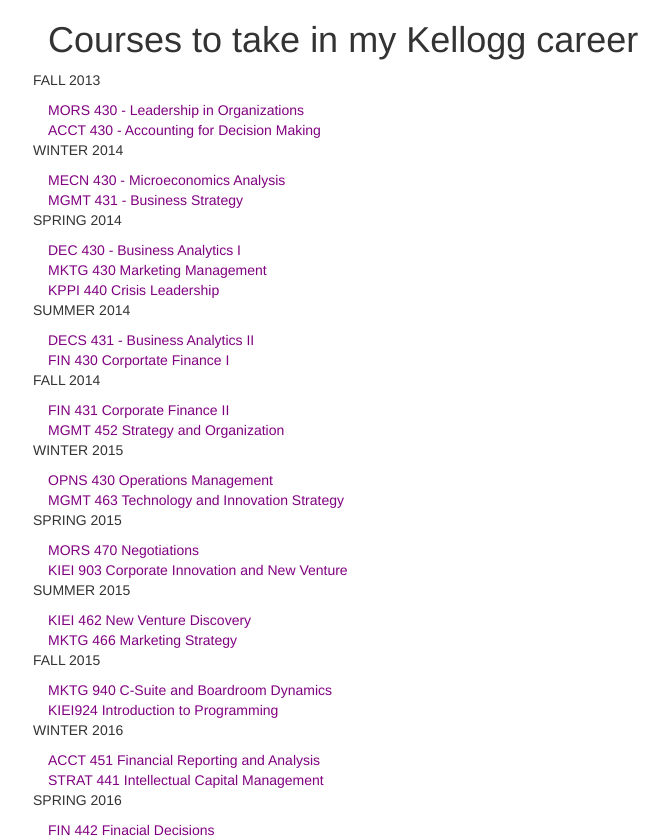
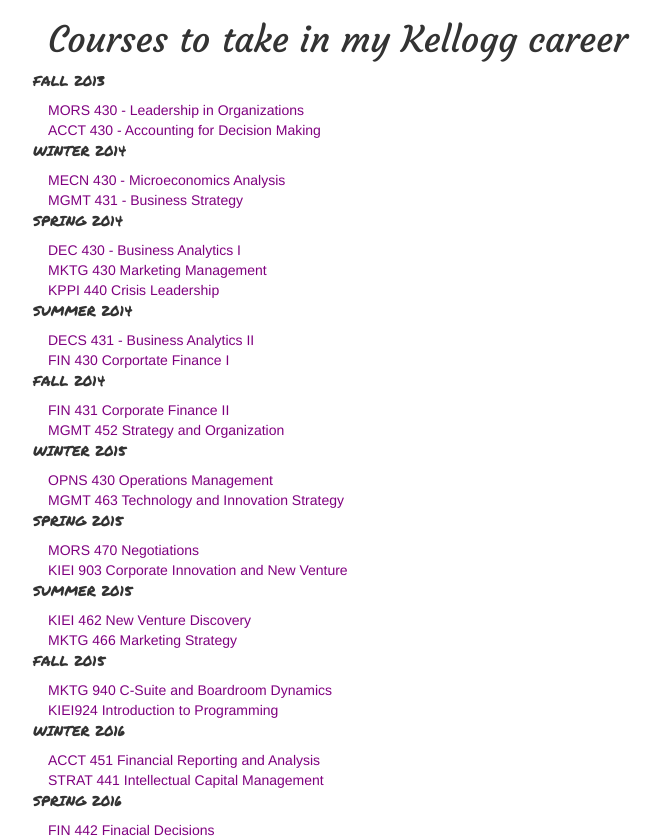
Before and after one commit to nmpatel4/nmpatel4.github.io, a plain HTML site: page KelloggCoursesToTake.html in a window 1280 px wide. Shown: the whole page, without its empty margins (22-691 px from the left). Drawn offline with nearby package versions, Linux system fonts and the light colour scheme.

Commit message:
Final Project, commit 7
Final Project, commit 7

```diff
--- a/KelloggCoursesToTake.css
+++ b/KelloggCoursesToTake.css
@@ -1,3 +1,9 @@
 .course {
   color: purple;
 }
+#font{
+	font-family: 'Courgette', cursive;
+}
+#font2{
+	font-family: 'Permanent Marker', cursive;
+}
--- a/KelloggCoursesToTake.html
+++ b/KelloggCoursesToTake.html
@@ -9,27 +9,29 @@
     <link rel="stylesheet" href="KelloggCoursesToTake.css">
     <script src="http://ajax.googleapis.com/ajax/libs/jquery/1.11.3/jquery.min.js"></script>
     <script src="http://maxcdn.bootstrapcdn.com/bootstrap/3.3.5/js/bootstrap.min.js"></script>
+    <link href='https://fonts.googleapis.com/css?family=Courgette' rel='stylesheet' type='text/css'>
+    <link href='https://fonts.googleapis.com/css?family=Permanent+Marker' rel='stylesheet' type='text/css'>
     <script src="KelloggCoursesToTake.js"></script>
   </head>
   <body>
     <div class="container">
-      <h1>Courses to take in my Kellogg career</h1>
+      <h1 id="font">Courses to take in my Kellogg career</h1>
       <div class="row" >
-        <p>FALL 2013</p>
+        <p id="font2">FALL 2013</p>
         <div class="col-sm-12">
           <a href="#" class="course">MORS 430 - Leadership in Organizations</a>
         </div>
         <div class="col-sm-12">
           <a href="#" class="course">ACCT 430 - Accounting for Decision Making</a>
         </div>
-        <p>WINTER 2014</p>
+        <p id="font2">WINTER 2014</p>
         <div class="col-sm-12">
           <a href="#" class="course">MECN 430 - Microeconomics Analysis</a>
         </div>
         <div class="col-sm-12">
           <a href="#" class="course">MGMT 431 - Business Strategy</a>
         </div>
-        <p>SPRING 2014</p>
+        <p id="font2">SPRING 2014</p>
         <div class="col-sm-12">
           <a href="#" class="course">DEC 430 - Business Analytics I</a>
         </div>
@@ -39,56 +41,56 @@
         <div class="col-sm-12">
           <a href="#" class="course">KPPI 440 Crisis Leadership</a>
         </div>
-        <p>SUMMER 2014</p>
+        <p id="font2">SUMMER 2014</p>
         <div class="col-sm-12">
           <a href="#" class="course">DECS 431 - Business Analytics II</a>
         </div>
         <div class="col-sm-12">
           <a href="#" class="course">FIN 430 Corportate Finance I</a>
         </div>
-        <p>FALL 2014</p>
+        <p id="font2">FALL 2014</p>
         <div class="col-sm-12">
           <a href="#" class="course">FIN 431 Corporate Finance II</a>
         </div>
         <div class="col-sm-12">
           <a href="#" class="course">MGMT 452 Strategy and Organization</a>
         </div>
-        <p>WINTER 2015</p>
+        <p id="font2">WINTER 2015</p>
         <div class="col-sm-12">
           <a href="#" class="course">OPNS 430 Operations Management</a>
         </div>
         <div class="col-sm-12">
           <a href="#" class="course">MGMT 463 Technology and Innovation Strategy</a>
         </div>
-        <p>SPRING 2015</p>
+        <p id="font2">SPRING 2015</p>
         <div class="col-sm-12">
           <a href="#" class="course">MORS 470 Negotiations</a>
         </div>
         <div class="col-sm-12">
           <a href="#" class="course">KIEI 903 Corporate Innovation and New Venture</a>
         </div>
-        <p>SUMMER 2015
+        <p id="font2">SUMMER 2015</p>
         <div class="col-sm-12">
           <a href="#" class="course">KIEI 462 New Venture Discovery</a>
         </div>
         <div class="col-sm-12">
           <a href="#" class="course">MKTG 466 Marketing Strategy</a>
         </div>
-        <p>FALL 2015</p>
+        <p id="font2">FALL 2015</p>
         <div class="col-sm-12">
           <a href="#" class="course">MKTG 940 C-Suite and Boardroom Dynamics</a>
         </div>
         <div class="col-sm-12">
           <a href="#" class="course">KIEI924 Introduction to Programming</a>
         </div>
-        <p>WINTER 2016</p>
+        <p id="font2">WINTER 2016</p>
         <div class="col-sm-12">
           <a href="#" class="course">ACCT 451 Financial Reporting and Analysis</a>
         </div>
         <div class="col-sm-12">
           <a href="#" class="course">STRAT 441 Intellectual Capital Management</a>
         </div>
-        <p>SPRING 2016</p>
+        <p id="font2">SPRING 2016</p>
         <div class="col-sm-12">
           <a href="#" class="course">FIN 442 Finacial Decisions</a>
         </div>
--- a/style.css
+++ b/style.css
@@ -1,6 +1,6 @@
 
 img{
-  width: 250px;
+  width: 200px;
 }
 
 iframe{
@@ -14,3 +14,9 @@
 #blue{
   color: blue;
 }
+#font{
+	font-family: 'Courgette', cursive;
+}
+#font2{
+	font-family: 'Permanent Marker', cursive;
+}
```
Also changed, not shown: Bears.html (+7 -6 lines), Bulls.html (+5 -4 lines), Hawks.html (+5 -4 lines), index.html (+14 -8 lines), bears3.jpg (added), bears4.png (added), bears5.jpg (added).
